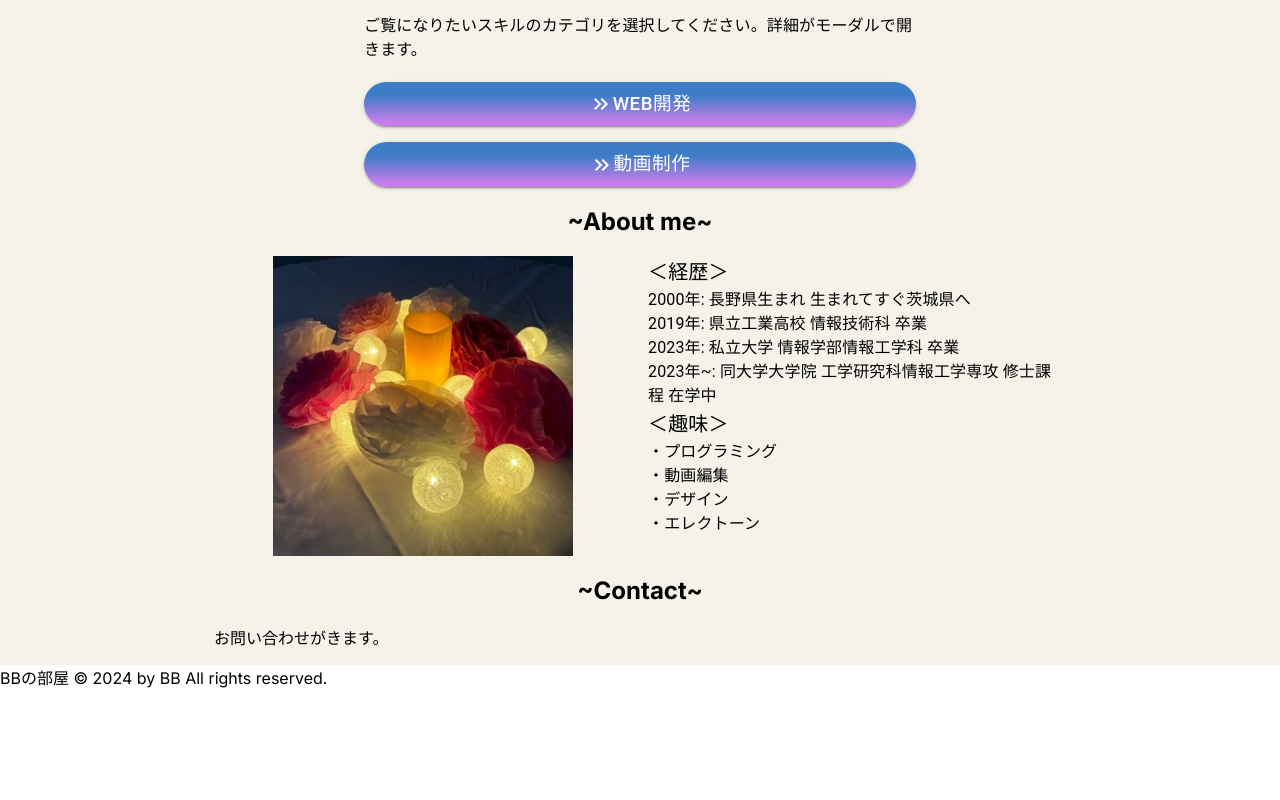
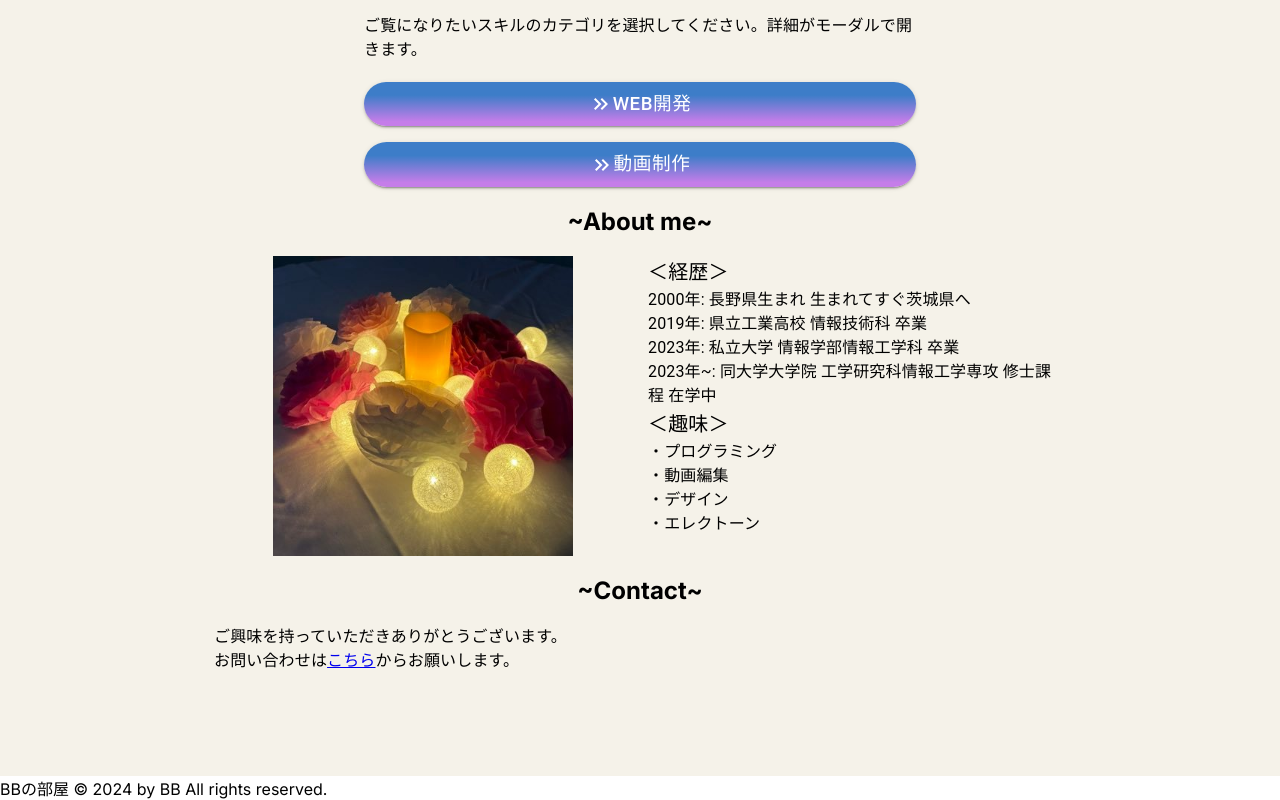
Before and after one commit to KHashimoto3/My_Portfolio, a Next.js app in the folder front/: page / in a window 1280 px wide. Shown: the part 1603-2403 px from the top of the page. Before the commit the page ends 2292 px from the top, so only its background shows below. Built offline with nearby package versions, Linux system fonts and the light colour scheme.

Commit message:
フォームへのリンクを配置した。

```diff
--- a/front/src/app/_home-sections/HomeContact.tsx
+++ b/front/src/app/_home-sections/HomeContact.tsx
@@ -1,10 +1,18 @@
-import { Container } from "@mui/material";
+import { Container, Typography } from "@mui/material";
 
 export default function HomeContact() {
   return (
-    <Container maxWidth="md">
+    <Container maxWidth="md" sx={{ height: "200px" }}>
       <h2 style={{ textAlign: "center" }}>~Contact~</h2>
-      <p>お問い合わせがきます。</p>
+      <Typography variant="body1" component={"p"}>
+        ご興味を持っていただきありがとうございます。
+        <br />
+        お問い合わせは
+        <a href="https://forms.gle/KVG7xSB1c8d7MDmB9" target="_blank">
+          こちら
+        </a>
+        からお願いします。
+      </Typography>
     </Container>
   );
 }
```
